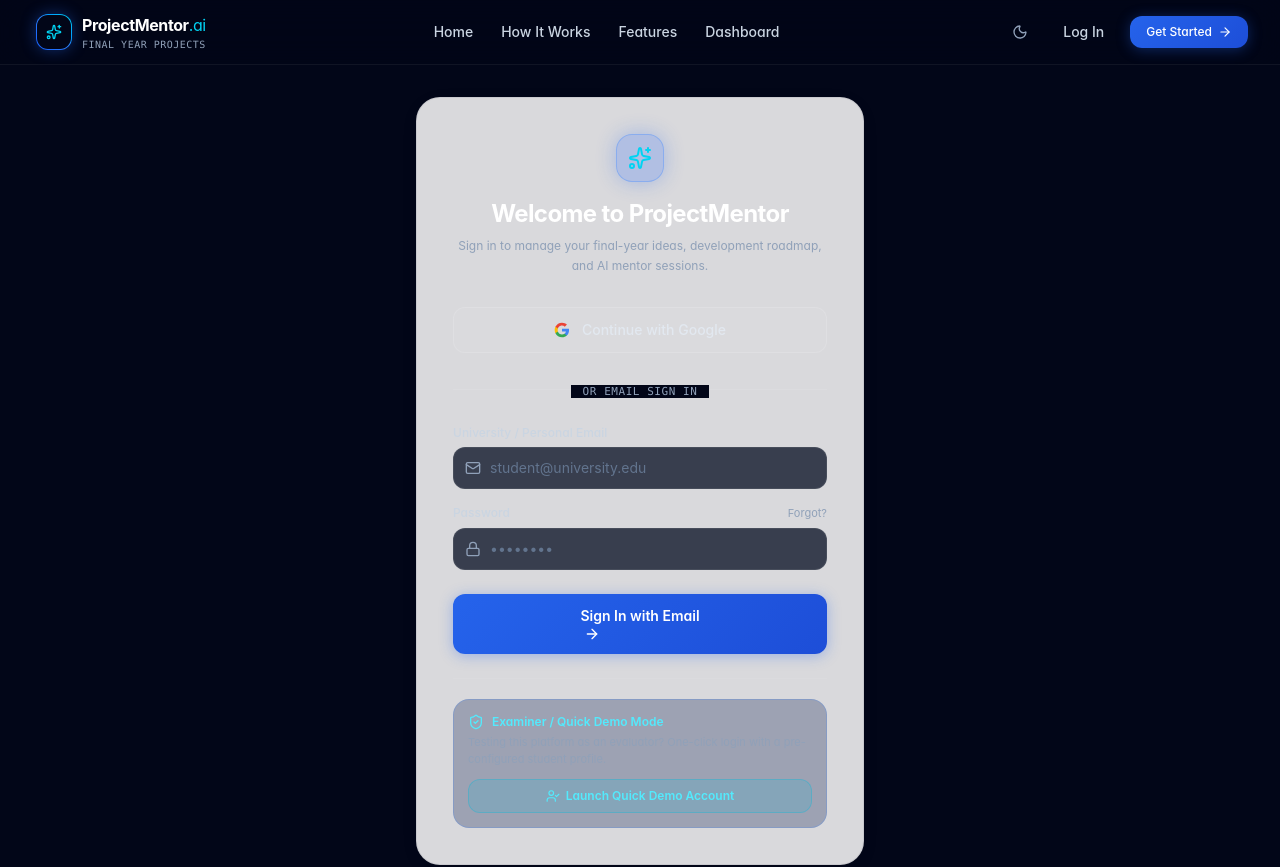
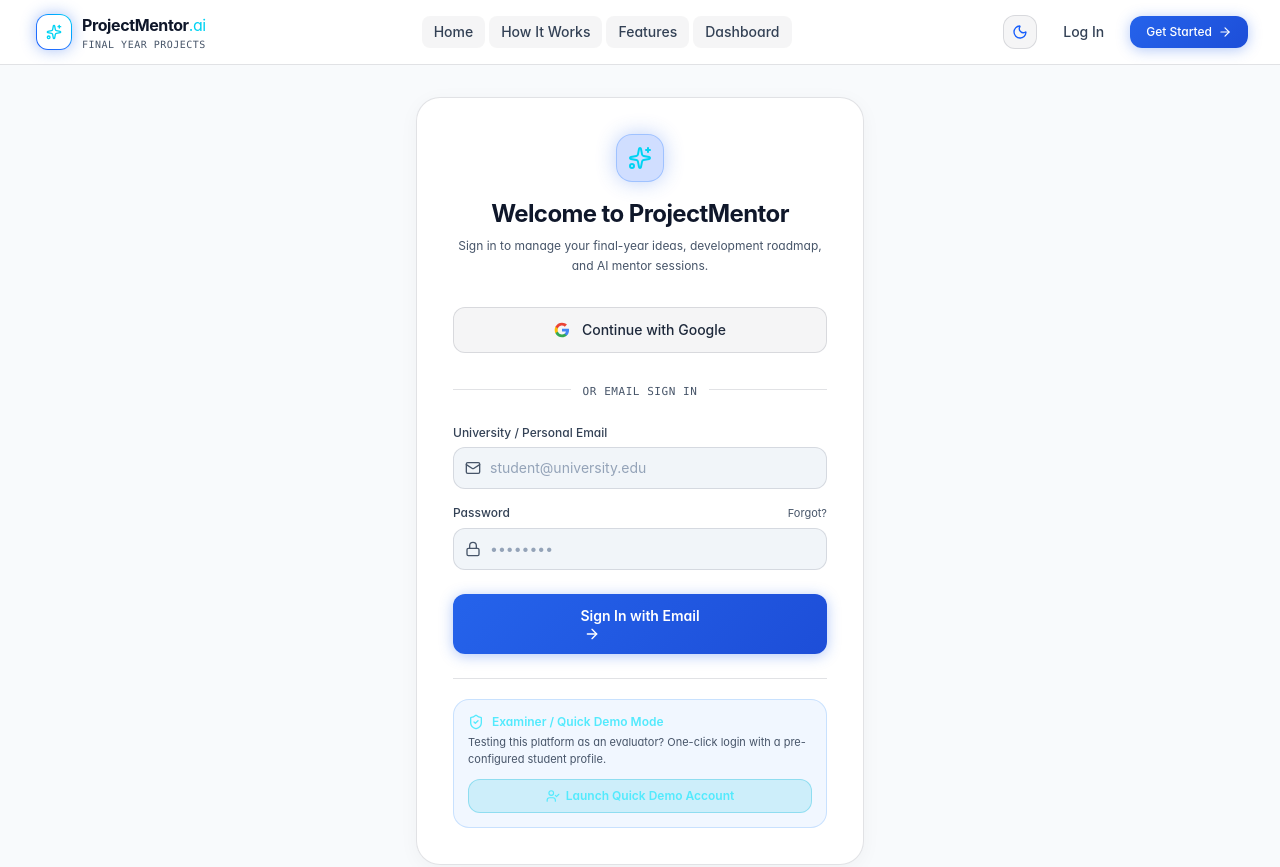
Before and after one commit to nikhilrajmaurya/ProjectAI-Intelligent-Final-Year-Project-Advisor, a React (Vite) app: page /login in a window 1280 px wide. Shown: the top 867 px of the page. Built offline with nearby package versions, Linux system fonts and the light colour scheme.

Commit message:
fix(theme): seamless dark/light mode toggle with zero flicker and full persistence

```diff
--- a/index.html
+++ b/index.html
@@ -1,14 +1,26 @@
 <!doctype html>
-<html lang="en" class="dark">
+<html lang="en">
   <head>
     <meta charset="UTF-8" />
     <link rel="icon" type="image/svg+xml" href="/favicon.svg" />
     <meta name="viewport" content="width=device-width, initial-scale=1.0" />
     <meta name="description" content="AI Project Idea Generator & Mentor for Final Year Projects - Discover personalized project ideas, blueprints, and milestone roadmaps with Gemini AI." />
-    <meta name="theme-color" content="#06080d" />
     <title>AI Project Idea Generator & Mentor | Final Year Engineering</title>
+    <!-- Prevent Theme Flash -->
+    <script>
+      (function() {
+        try {
+          var saved = localStorage.getItem('app-theme');
+          var pref = window.matchMedia('(prefers-color-scheme: light)').matches ? 'light' : 'dark';
+          var theme = (saved === 'dark' || saved === 'light') ? saved : pref;
+          document.documentElement.classList.remove('dark', 'light');
+          document.documentElement.classList.add(theme);
+          document.documentElement.setAttribute('data-theme', theme);
+        } catch (e) {}
+      })();
+    </script>
   </head>
-  <body class="bg-[#06080d] text-slate-100 antialiased min-h-screen">
+  <body class="antialiased min-h-screen">
     <div id="root"></div>
     <script type="module" src="/src/main.tsx"></script>
   </body>
--- a/src/components/layout/Navbar.tsx
+++ b/src/components/layout/Navbar.tsx
@@ -83,11 +83,17 @@
         <div className="hidden md:flex items-center gap-3">
           {/* Theme Toggle */}
           <button
+            type="button"
             onClick={toggleTheme}
             className="p-2 rounded-xl text-slate-400 hover:text-white hover:bg-white/[0.06] transition-colors border border-transparent hover:border-white/[0.08] cursor-pointer"
             aria-label={`Switch to ${theme === 'dark' ? 'light' : 'dark'} mode`}
+            title={`Switch to ${theme === 'dark' ? 'light' : 'dark'} mode`}
           >
-            {theme === 'dark' ? <Sun className="w-4 h-4" /> : <Moon className="w-4 h-4" />}
+            {theme === 'dark' ? (
+              <Sun className="w-4 h-4 text-amber-400" />
+            ) : (
+              <Moon className="w-4 h-4 text-blue-600" />
+            )}
           </button>
 
           {isAuthenticated ? (
@@ -120,11 +126,16 @@
         {/* Mobile Hamburger */}
         <div className="flex items-center gap-2 md:hidden">
           <button
+            type="button"
             onClick={toggleTheme}
-            className="p-2 rounded-lg text-slate-400 hover:text-white"
-            aria-label="Toggle theme"
+            className="p-2 rounded-lg text-slate-400 hover:text-white cursor-pointer"
+            aria-label={`Switch to ${theme === 'dark' ? 'light' : 'dark'} mode`}
           >
-            {theme === 'dark' ? <Sun className="w-4 h-4" /> : <Moon className="w-4 h-4" />}
+            {theme === 'dark' ? (
+              <Sun className="w-4 h-4 text-amber-400" />
+            ) : (
+              <Moon className="w-4 h-4 text-blue-600" />
+            )}
           </button>
           <button
             onClick={() => setMobileMenuOpen(!mobileMenuOpen)}
--- a/src/context/ThemeContext.tsx
+++ b/src/context/ThemeContext.tsx
@@ -1,4 +1,4 @@
-import React, { useEffect, useState } from 'react';
+import React, { useEffect, useState, useCallback } from 'react';
 import { ThemeContext, Theme } from './ThemeContextDefinition';
 
 export const ThemeProvider: React.FC<{ children: React.ReactNode }> = ({ children }) => {
@@ -8,32 +8,68 @@
       if (saved === 'dark' || saved === 'light') {
         return saved;
       }
-      if (window.matchMedia('(prefers-color-scheme: light)').matches) {
+      if (window.matchMedia && window.matchMedia('(prefers-color-scheme: light)').matches) {
         return 'light';
       }
     }
     return 'dark';
   });
 
+  const applyThemeToDOM = useCallback((newTheme: Theme) => {
+    const root = document.documentElement;
+    root.classList.remove('dark', 'light');
+    root.classList.add(newTheme);
+    root.setAttribute('data-theme', newTheme);
+  }, []);
+
   useEffect(() => {
-    const root = document.documentElement;
-    if (theme === 'dark') {
-      root.classList.add('dark');
-      root.classList.remove('light');
-    } else {
-      root.classList.add('light');
-      root.classList.remove('dark');
+    applyThemeToDOM(theme);
+    try {
+      localStorage.setItem('app-theme', theme);
+    } catch {
+      // Ignore local storage error
     }
-    localStorage.setItem('app-theme', theme);
-  }, [theme]);
+  }, [theme, applyThemeToDOM]);
 
-  const toggleTheme = () => {
-    setThemeState((prev) => (prev === 'dark' ? 'light' : 'dark'));
-  };
+  // Listen to OS-level preference changes if user hasn't explicitly set one
+  useEffect(() => {
+    if (typeof window === 'undefined' || !window.matchMedia) return;
 
-  const setTheme = (newTheme: Theme) => {
+    const mediaQuery = window.matchMedia('(prefers-color-scheme: light)');
+    const handleChange = (e: MediaQueryListEvent) => {
+      const hasSavedTheme = localStorage.getItem('app-theme');
+      if (!hasSavedTheme) {
+        const sysTheme = e.matches ? 'light' : 'dark';
+        setThemeState(sysTheme);
+      }
+    };
+
+    mediaQuery.addEventListener('change', handleChange);
+    return () => mediaQuery.removeEventListener('change', handleChange);
+  }, []);
+
+  const toggleTheme = useCallback(() => {
+    setThemeState((prev) => {
+      const next = prev === 'dark' ? 'light' : 'dark';
+      applyThemeToDOM(next);
+      try {
+        localStorage.setItem('app-theme', next);
+      } catch {
+        // Ignore
+      }
+      return next;
+    });
+  }, [applyThemeToDOM]);
+
+  const setTheme = useCallback((newTheme: Theme) => {
+    applyThemeToDOM(newTheme);
+    try {
+      localStorage.setItem('app-theme', newTheme);
+    } catch {
+      // Ignore
+    }
     setThemeState(newTheme);
-  };
+  }, [applyThemeToDOM]);
 
   return (
     <ThemeContext.Provider value={{ theme, toggleTheme, setTheme }}>
--- a/src/index.css
+++ b/src/index.css
@@ -1,100 +1,151 @@
 @import "tailwindcss";
 
-@layer base {
-  :root {
-    --bg-primary: #06080d;
+/* ==============================================================================
+   CENTRALIZED DESIGN TOKENS & CSS VARIABLES (THEME ENGINE)
+   ============================================================================== */
+
+:root,
+html.dark {
+  --bg-page: #06080d;
   --bg-surface: #0c101a;
   --bg-surface-elevated: #111726;
-    --border-glass: rgba(255, 255, 255, 0.08);
-    --border-glass-hover: rgba(56, 189, 248, 0.3);
-    --text-main: #f8fafc;
+  --bg-card: rgba(17, 23, 38, 0.75);
+  --bg-card-glass: rgba(12, 16, 26, 0.75);
+  --bg-input: #0a0d14;
+  --border-subtle: rgba(255, 255, 255, 0.08);
+  --border-card: rgba(255, 255, 255, 0.06);
+  --border-hover: rgba(56, 189, 248, 0.4);
+  --text-heading: #f8fafc;
+  --text-body: #cbd5e1;
   --text-muted: #94a3b8;
+  --text-faint: #64748b;
   --accent-blue: #2563eb;
   --accent-cyan: #06b6d4;
+  --glow-hero: radial-gradient(circle 800px at 50% -10%, rgba(37, 99, 235, 0.28), rgba(6, 182, 212, 0.1) 45%, transparent 75%);
+  --glow-center: radial-gradient(circle 600px at 50% 50%, rgba(37, 99, 235, 0.16), transparent 70%);
+  --glow-subtle: radial-gradient(circle 400px at 50% 0%, rgba(56, 189, 248, 0.12), transparent 70%);
+  --modal-bg: rgba(12, 16, 26, 0.95);
+  --nav-bg: rgba(6, 8, 13, 0.8);
+  --code-bg: #030508;
 }
 
 html.light {
-    --bg-primary: #f8fafc;
+  --bg-page: #f8fafc;
   --bg-surface: #ffffff;
   --bg-surface-elevated: #f1f5f9;
-    --border-glass: rgba(15, 23, 42, 0.08);
-    --border-glass-hover: rgba(37, 99, 235, 0.3);
-    --text-main: #0f172a;
-    --text-muted: #64748b;
+  --bg-card: rgba(255, 255, 255, 0.95);
+  --bg-card-glass: rgba(255, 255, 255, 0.9);
+  --bg-input: #ffffff;
+  --border-subtle: rgba(15, 23, 42, 0.12);
+  --border-card: rgba(15, 23, 42, 0.1);
+  --border-hover: rgba(37, 99, 235, 0.45);
+  --text-heading: #0f172a;
+  --text-body: #334155;
+  --text-muted: #475569;
+  --text-faint: #64748b;
   --accent-blue: #2563eb;
   --accent-cyan: #0284c7;
+  --glow-hero: radial-gradient(circle 800px at 50% -10%, rgba(37, 99, 235, 0.12), rgba(6, 182, 212, 0.05) 45%, transparent 75%);
+  --glow-center: radial-gradient(circle 600px at 50% 50%, rgba(37, 99, 235, 0.07), transparent 70%);
+  --glow-subtle: radial-gradient(circle 400px at 50% 0%, rgba(56, 189, 248, 0.06), transparent 70%);
+  --modal-bg: #ffffff;
+  --nav-bg: rgba(255, 255, 255, 0.88);
+  --code-bg: #f1f5f9;
 }
 
+/* ==============================================================================
+   BASE & SMOOTH COLOR TRANSITIONS (NO LAYOUT SHIFT)
+   ============================================================================== */
+
+@layer base {
   body {
-    background-color: var(--bg-primary);
-    color: var(--text-main);
+    background-color: var(--bg-page);
+    color: var(--text-body);
     font-feature-settings: "cv02", "cv03", "cv04", "cv11";
     overflow-x: hidden;
     min-height: 100vh;
-    transition: background-color 0.25s ease, color 0.25s ease;
+  }
+
+  /* Smooth color/background transitions exclusively - zero layout jumping */
+  body,
+  .glass-panel,
+  .glass-card,
+  header,
+  aside,
+  footer,
+  input,
+  textarea,
+  select,
+  nav,
+  main,
+  button:not(.btn-primary) {
+    transition: background-color 0.18s ease,
+                color 0.18s ease,
+                border-color 0.18s ease,
+                box-shadow 0.18s ease;
   }
 }
 
-/* Radiant Ambient Glows */
+/* ==============================================================================
+   RADIAL AMBIENT GLOWS
+   ============================================================================== */
+
 .radial-glow-hero {
-  background: radial-gradient(circle 800px at 50% -10%, rgba(37, 99, 235, 0.28), rgba(6, 182, 212, 0.1) 45%, transparent 75%);
+  background: var(--glow-hero);
 }
 
 .radial-glow-center {
-  background: radial-gradient(circle 600px at 50% 50%, rgba(37, 99, 235, 0.16), transparent 70%);
+  background: var(--glow-center);
 }
 
 .radial-glow-subtle {
-  background: radial-gradient(circle 400px at 50% 0%, rgba(56, 189, 248, 0.12), transparent 70%);
+  background: var(--glow-subtle);
 }
 
-/* Glass Panels */
+/* ==============================================================================
+   GLASSMORPHISM PANELS & CARDS
+   ============================================================================== */
+
 .glass-panel {
-  background: rgba(12, 16, 26, 0.7);
+  background: var(--bg-card-glass);
   backdrop-filter: blur(12px);
   -webkit-backdrop-filter: blur(12px);
-  border: 1px solid rgba(255, 255, 255, 0.08);
+  border: 1px solid var(--border-subtle);
+}
+
+.glass-card {
+  background: var(--bg-card);
+  backdrop-filter: blur(8px);
+  -webkit-backdrop-filter: blur(8px);
+  border: 1px solid var(--border-card);
+}
+
+.glass-card:hover {
+  border-color: var(--border-hover);
+  box-shadow: 0 8px 30px rgba(37, 99, 235, 0.12);
 }
 
 html.light .glass-panel {
-  background: rgba(255, 255, 255, 0.85);
-  backdrop-filter: blur(12px);
-  -webkit-backdrop-filter: blur(12px);
-  border: 1px solid rgba(15, 23, 42, 0.08);
   box-shadow: 0 4px 20px rgba(0, 0, 0, 0.04);
 }
 
-.glass-card {
-  background: rgba(17, 23, 38, 0.6);
-  backdrop-filter: blur(8px);
-  -webkit-backdrop-filter: blur(8px);
-  border: 1px solid rgba(255, 255, 255, 0.06);
-  transition: all 0.2s cubic-bezier(0.16, 1, 0.3, 1);
-}
-
-.glass-card:hover {
-  border-color: rgba(56, 189, 248, 0.3);
-  box-shadow: 0 8px 30px rgba(37, 99, 235, 0.12);
-  transform: translateY(-2px);
-}
-
 html.light .glass-card {
-  background: rgba(255, 255, 255, 0.9);
-  border: 1px solid rgba(15, 23, 42, 0.08);
-  box-shadow: 0 2px 8px rgba(0, 0, 0, 0.03);
+  box-shadow: 0 2px 8px rgba(0, 0, 0, 0.02);
 }
 
 html.light .glass-card:hover {
-  border-color: rgba(37, 99, 235, 0.3);
   box-shadow: 0 8px 24px rgba(37, 99, 235, 0.08);
 }
 
-/* Premium Buttons */
+/* ==============================================================================
+   BUTTONS
+   ============================================================================== */
+
 .btn-primary {
   background: linear-gradient(135deg, #2563eb 0%, #1d4ed8 100%);
-  color: #ffffff;
+  color: #ffffff !important;
   box-shadow: 0 2px 14px rgba(37, 99, 235, 0.35);
-  transition: all 0.2s ease;
+  transition: all 0.18s ease;
 }
 
 .btn-primary:hover:not(:disabled) {
@@ -104,15 +155,14 @@
 }
 
 .btn-secondary {
-  background: rgba(255, 255, 255, 0.04);
-  color: var(--text-main);
-  border: 1px solid rgba(255, 255, 255, 0.1);
-  transition: all 0.2s ease;
+  background: var(--border-subtle);
+  color: var(--text-heading) !important;
+  border: 1px solid var(--border-subtle);
+  transition: all 0.18s ease;
 }
 
 .btn-secondary:hover:not(:disabled) {
-  background: rgba(255, 255, 255, 0.08);
-  border-color: rgba(56, 189, 248, 0.4);
+  border-color: var(--border-hover);
 }
 
 html.light .btn-secondary {
@@ -122,10 +172,108 @@
 
 html.light .btn-secondary:hover:not(:disabled) {
   background: rgba(15, 23, 42, 0.08);
-  border-color: rgba(37, 99, 235, 0.4);
 }
 
-/* Scrollbar Customization */
+/* ==============================================================================
+   LIGHT MODE SURFACE & TEXT OVERRIDES (FULL CONTRAST & ACCESSIBILITY)
+   ============================================================================== */
+
+html.light .bg-slate-950,
+html.light .bg-slate-950\/90,
+html.light .bg-slate-950\/95,
+html.light .bg-slate-950\/80,
+html.light .bg-slate-950\/70,
+html.light .bg-slate-950\/60,
+html.light .bg-slate-950\/40 {
+  background-color: var(--bg-surface) !important;
+}
+
+html.light main.bg-slate-950\/60,
+html.light div.min-h-screen.bg-slate-950 {
+  background-color: var(--bg-page) !important;
+}
+
+html.light .bg-slate-900,
+html.light .bg-slate-900\/80,
+html.light .bg-slate-900\/60,
+html.light .bg-slate-900\/50,
+html.light .bg-slate-900\/40,
+html.light .bg-slate-900\/30 {
+  background-color: var(--bg-surface-elevated) !important;
+}
+
+html.light .bg-blue-950\/40,
+html.light .bg-blue-950\/30,
+html.light .bg-blue-950\/20,
+html.light .bg-blue-950\/50 {
+  background-color: rgba(239, 246, 255, 0.85) !important;
+  border-color: rgba(191, 219, 254, 0.8) !important;
+}
+
+html.light .text-white {
+  color: var(--text-heading) !important;
+}
+
+html.light .text-slate-100 {
+  color: var(--text-heading) !important;
+}
+
+html.light .text-slate-200 {
+  color: #1e293b !important;
+}
+
+html.light .text-slate-300 {
+  color: var(--text-body) !important;
+}
+
+html.light .text-slate-400 {
+  color: var(--text-muted) !important;
+}
+
+html.light .text-slate-500 {
+  color: var(--text-faint) !important;
+}
+
+html.light [class*="border-white/"] {
+  border-color: var(--border-subtle) !important;
+}
+
+html.light [class*="bg-white/\[0.0"] {
+  background-color: rgba(15, 23, 42, 0.04) !important;
+}
+
+html.light input,
+html.light textarea,
+html.light select {
+  background-color: #ffffff !important;
+  color: #0f172a !important;
+  border-color: rgba(15, 23, 42, 0.15) !important;
+}
+
+html.light input::placeholder,
+html.light textarea::placeholder {
+  color: #94a3b8 !important;
+}
+
+html.light header {
+  background-color: var(--nav-bg) !important;
+  border-color: var(--border-subtle) !important;
+}
+
+html.light aside {
+  background-color: var(--bg-surface) !important;
+  border-color: var(--border-subtle) !important;
+}
+
+html.light footer {
+  background-color: var(--bg-surface) !important;
+  border-color: var(--border-subtle) !important;
+}
+
+/* ==============================================================================
+   SCROLLBAR & ACCESSIBILITY
+   ============================================================================== */
+
 ::-webkit-scrollbar {
   width: 6px;
   height: 6px;
@@ -136,22 +284,21 @@
 }
 
 ::-webkit-scrollbar-thumb {
-  background: rgba(148, 163, 184, 0.2);
+  background: rgba(148, 163, 184, 0.25);
   border-radius: 9999px;
 }
 
 ::-webkit-scrollbar-thumb:hover {
-  background: rgba(148, 163, 184, 0.4);
+  background: rgba(148, 163, 184, 0.45);
 }
 
-/* Reduced Motion Override */
 @media (prefers-reduced-motion: reduce) {
   *,
   ::before,
   ::after {
-    animation-duration: 0.01ms !important;
+    animation-duration: 0.001ms !important;
     animation-iteration-count: 1 !important;
-    transition-duration: 0.01ms !important;
+    transition-duration: 0.001ms !important;
     scroll-behavior: auto !important;
   }
 }
```
Also changed, not shown: src/components/layout/DashboardLayout.tsx (+17 -5 lines), 1 other file (tests, documents, lock files or other folders). Lines whose indentation alone changed are shown as unchanged.
